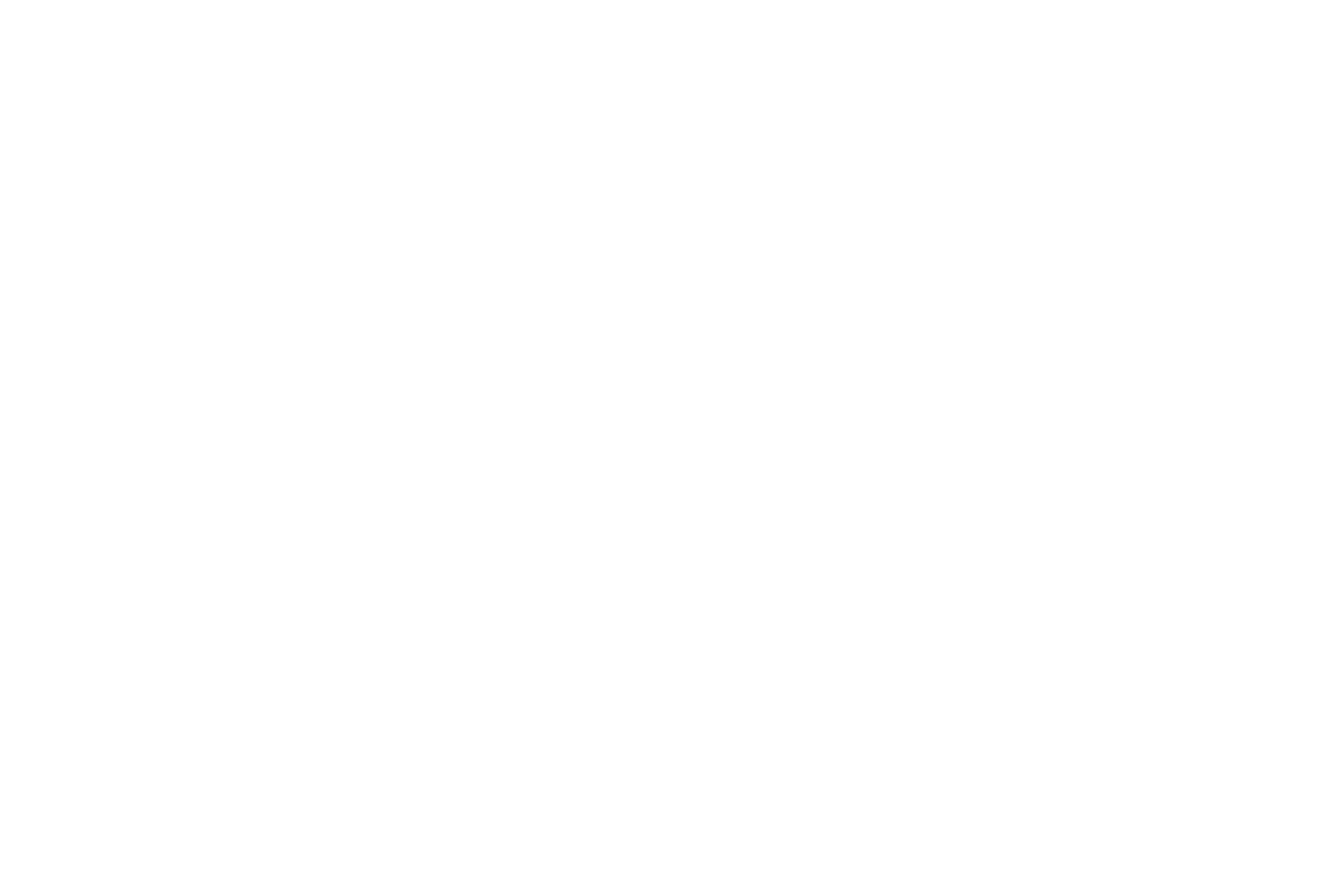
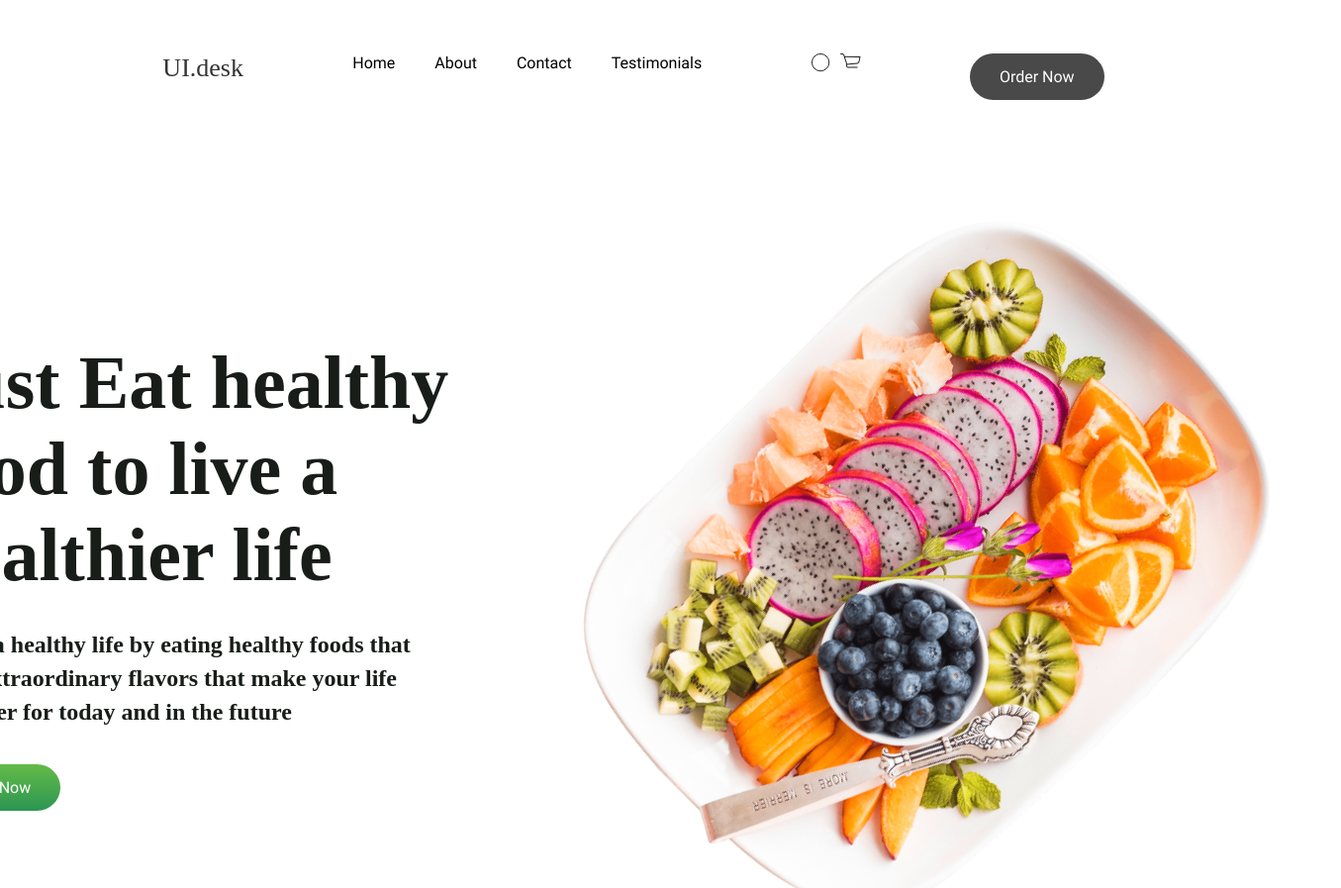
Before and after one commit to nodir008/foods02, a plain HTML site: page index.html in a window 1280 px wide. Shown: the top 897 px of the page at 99% size, 1355 px wide, since content can reach past the window. Before the commit the page ends 800 px from the top, so only its background shows below. Drawn offline with Linux system fonts and the light colour scheme.

Commit message:
header end

```diff
--- a/index.html
+++ b/index.html
@@ -1,15 +1,48 @@
 <!DOCTYPE html>
 <html lang="en">
+
 <head>
     <meta charset="UTF-8">
     <meta name="viewport" content="width=device-width, initial-scale=1.0">
     <title>Document</title>
     <link rel="stylesheet" href="styles/main.css">
 </head>
+
 <body>
     <header>
         <nav>
             <div class="container"></div>
+            <nav class="header__nav">
+                <h2 class="header__title">
+                    UI.desk
+                </h2>
+                <ul class="header__lists">
+                    <li class="header__list"><a href="#" class="header__link">Home</a></li>
+                    <li class="header__list"><a href="#" class="header__link">About</a></li>
+                    <li class="header__list"><a href="#" class="header__link">Contact</a></li>
+                    <li class="header__list"><a href="#" class="header__link">Testimonials</a></li>
+
+                </ul>
+                <ul class="header__ikons">
+                    <li class="header__ikon"><a href="" class="ikon__linkh"><img src="images/Oval.svg" alt=""></a></li>
+                    <li class="header__ikon"><a href="" class="ikon__linkh"><img src="images/Vector.svg" alt=""></a>
+                    </li>
+                </ul>
+                <a href="#" class="navbar__link">Order Now</a>
+            </nav>
+            <div class="header__last">
+                <div class="header__txt">
+                    <h1 class="header__last-title">Just Eat healthy food to live a healthier life</h1>
+                    <p class="header__text">Enjoy a healthy life by eating healthy foods that have extraordinary flavors
+                        that make your life healthier for today and in the future</p>
+
+
+                    <a href="#" class="navbar__link2">Order Now</a>
+                </div>
+                <div class="header__img"><img src="images/header Image.png" alt=""></div>
+
+
+            </div>
         </nav>
     </header>
 
@@ -28,4 +61,5 @@
     </footer>
 
 </body>
+
 </html>
--- a/styles/main.css
+++ b/styles/main.css
@@ -6,3 +6,105 @@
     box-sizing: border-box;
     font-family: 'roboto';
 }
+
+.header__nav {
+    display: flex;
+    justify-content: space-evenly;
+    margin: 0 auto;
+    padding: 54px;
+}
+
+.header__list {
+    list-style: none;
+    text-decoration: none;
+}
+
+.header__link {
+    list-style: none;
+    text-decoration: none;
+    color: #000;
+}
+
+.header__title {
+    color: #333;
+    font-size: 26px;
+    font-family: Poppins;
+    font-style: normal;
+    font-weight: 500;
+    line-height: normal;
+
+}
+
+
+.navbar__link {
+    list-style: none;
+    text-decoration: none;
+}
+
+.header__ikon {
+    list-style: none;
+}
+
+.header__lists {
+    display: flex;
+    gap: 40px;
+}
+
+.header__ikons {
+    display: flex;
+    gap: 10px;
+}
+
+.header__last {
+    display: flex;
+    align-items: center;
+    justify-content: center;
+}
+
+.header__last-title {
+    color: #181D19;
+    font-size: 76px;
+    font-family: Sharp Sans No1;
+    font-style: normal;
+    font-weight: 770;
+    line-height: normal;
+
+    display: flex;
+    width: 596px;
+    flex-direction: column;
+    flex-shrink: 0;
+}
+
+.header__text {
+    display: flex;
+    width: 504px;
+    flex-direction: column;
+    flex-shrink: 0;
+    margin-top: 30px;
+    color: var(--black, #181D19);
+    font-size: 24px;
+    font-family: Sharp Sans No1;
+    font-style: normal;
+    font-weight: 750;
+    line-height: 34px;
+    padding-bottom: 50px;
+
+}
+
+.navbar__link {
+    padding: 14px 30px;
+    background-color: #494949;
+    border-radius: 27px;
+    color: #fff;
+}
+
+.navbar__link2 {
+    padding: 14px 30px;
+    /* background-color: ; */
+    border-radius: 27px;
+    color: #fff;
+    background: var(--green-gradient, linear-gradient(180deg, #64BB47 0%, #2C9553 100%));
+    list-style: none;
+    text-decoration: none;
+
+}
```
Also changed, not shown: images/Oval.svg (added), images/Vector.svg (added), images/header Image.png (added).
